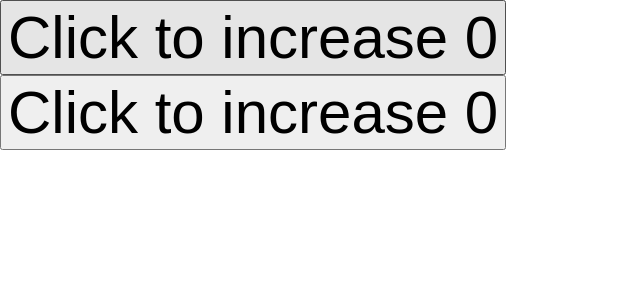
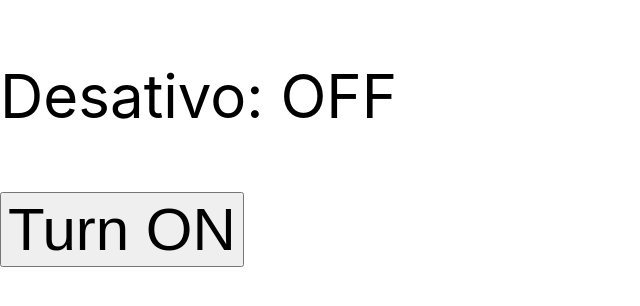
Before and after one commit to fty57/react-hooks, a React (Create React App) app: page / in a window 1280 px wide. Shown: the top 306 px of the page, without its empty margins (0-640 px from the left). Built offline with nearby package versions, Linux system fonts and the light colour scheme.

Commit message:
70. Padrão Compound Components

```diff
--- a/src/index.jsx
+++ b/src/index.jsx
@@ -2,7 +2,7 @@
 import ReactDOM from 'react-dom/client';
 import './index.css';
 import App from './templates/App';
-import { Home } from './templates/Home/index3';
+import { Home } from './templates/Home/index4';
 
 const root = ReactDOM.createRoot(document.getElementById('root'));
 root.render(
--- a/src/templates/Home/index3.jsx
+++ b/src/templates/Home/index3.jsx
@@ -57,6 +57,7 @@
     <div>
       <MyErrorBoundary>
         <ItWillThrowError />
+        <ItWillThrowError />
       </MyErrorBoundary>
       <MyErrorBoundary>
         <ItWillThrowError />
--- /dev/null
+++ b/src/templates/Home/index4.jsx
@@ -0,0 +1,58 @@
+import { Children, cloneElement, useState } from 'react';
+
+const s = {
+  style: {
+    fontSize: '60px',
+  },
+};
+
+// Tem-se um componente pai que adiciona coisas aos filhos
+const Parent = ({ children }) => {
+  return Children.map(children, (child) => {
+    const newChild = cloneElement(child, { ...s, cuidado: '123' });
+    return newChild;
+  });
+};
+
+const TurnOnOff = ({ children }) => {
+  const [isOn, setIsOn] = useState(false);
+  const onTurn = () => {
+    setIsOn((s) => !s);
+  };
+
+  return Children.map(children, (child) => {
+    const newChild = cloneElement(child, {
+      isOn,
+      onTurn,
+    });
+    return newChild;
+  });
+};
+
+const TurnedOn = ({ isOn, children }) => (isOn ? children : null);
+const TurnedOff = ({ isOn, children }) => (isOn ? null : children);
+const TurnedButton = ({ isOn, onTurn, ...props }) => {
+  return (
+    <button onClick={onTurn} {...props}>
+      Turn {isOn ? 'OFF' : 'ON'}
+    </button>
+  );
+};
+
+const P = ({ children }) => {
+  return <p {...s}>{children}</p>;
+};
+
+export const Home = () => {
+  return (
+    <TurnOnOff>
+      <TurnedOn>
+        <P>Ativo: ON</P>
+      </TurnedOn>
+      <TurnedOff>
+        <P>Desativo: OFF</P>
+      </TurnedOff>
+      <TurnedButton {...s} />
+    </TurnOnOff>
+  );
+};
```
